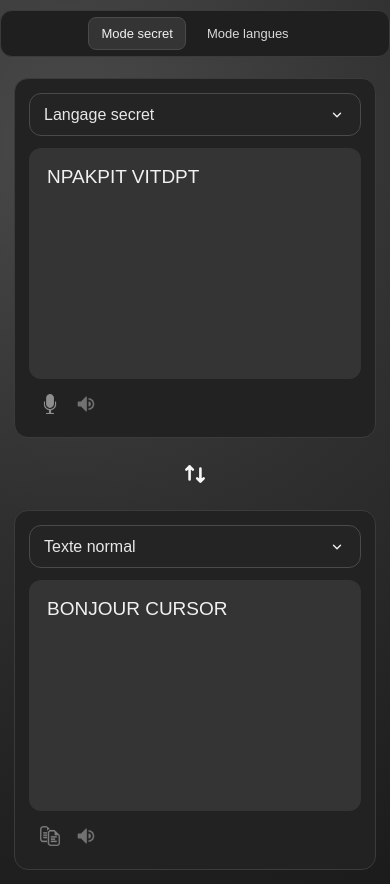
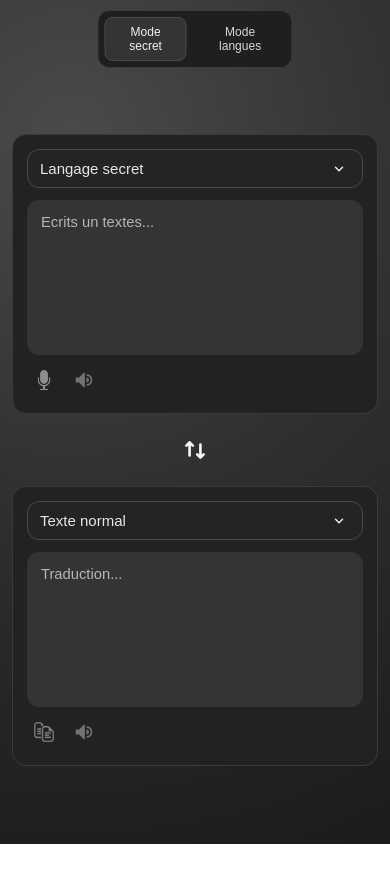
Before and after one commit to mileydelatreche-43Y4EH/languesecrete, a Next.js app: page / in a window 390 px wide. After the commit the page ends 844 px from the top, so only its background shows below. Built offline with nearby package versions, Linux system fonts and the light colour scheme.

Commit message:
update metadata et corrections

```diff
--- a/src/app/layout.tsx
+++ b/src/app/layout.tsx
@@ -13,8 +13,23 @@ const geistMono = Geist_Mono({
 });
 
 export const metadata: Metadata = {
-  title: "Traducteur Local",
-  description: "Prototype de traducteur avec interface type Google Translate.",
+  title: "SecretTrad — Traducteur & Langage secret",
+  description:
+    "Traduis du texte dans n'importe quelle langue, ou utilise notre langage secret personnel. Rapide, simple, et disponible partout.",
+  openGraph: {
+    title: "SecretTrad — Traducteur & Langage secret",
+    description:
+      "Traduis du texte dans n'importe quelle langue, ou utilise notre langage secret personnel. Rapide, simple, et disponible partout.",
+    type: "website",
+    locale: "fr_FR",
+  },
+  twitter: {
+    card: "summary",
+    title: "SecretTrad — Traducteur & Langage secret",
+    description:
+      "Traduis du texte dans n'importe quelle langue, ou utilise notre langage secret personnel.",
+  },
+  keywords: ["traducteur", "langage secret", "traduction", "chiffrement", "code secret"],
 };
 
 export default function RootLayout({
--- a/src/app/page.module.css
+++ b/src/app/page.module.css
@@ -4,8 +4,9 @@
   place-items: center;
   background: radial-gradient(circle at 18% 16%, #4a4a4a 0%, #2f2f2f 48%, #1b1b1b 100%);
   font-family: var(--font-geist-sans);
-  min-height: 100vh;
   padding: 24px;
+  padding-top: 72px;
+  box-sizing: border-box;
 }
 
 .pageLight {
@@ -18,7 +19,6 @@
   display: grid;
   place-items: center;
   gap: 12px;
-  padding-top: 64px;
 }
 
 .topModeSwitch {
@@ -68,11 +68,11 @@
 
 .translator {
   display: grid;
-  grid-template-columns: minmax(320px, 460px) auto minmax(320px, 460px);
+  grid-template-columns: minmax(0, 460px) auto minmax(0, 460px);
   gap: 18px;
   align-items: center;
   justify-content: center;
-  width: fit-content;
+  width: 100%;
   margin-inline: auto;
 }
 
@@ -80,8 +80,8 @@
   background: #222222;
   border: 1px solid #3b3b3b;
   border-radius: 14px;
-  width: min(100%, 460px);
-  min-height: 360px;
+  width: 100%;
+  min-height: 280px;
   padding: 14px;
   display: flex;
   flex-direction: column;
@@ -289,45 +289,53 @@
 
   .swapWrap {
     padding-top: 0;
+    display: flex;
+    justify-content: center;
   }
 
   .swapButton {
     transform: rotate(90deg);
   }
 
-  .panel {
-    width: 100%;
-  }
-
   .textarea {
-    font-size: 22px;
+    font-size: 20px;
+    min-height: 160px;
   }
 }
 
 @media (max-width: 560px) {
   .page {
+    padding: 12px;
+    padding-top: 68px;
+  }
+
+  .languageSelect {
+    font-size: 15px;
+    padding: 10px 36px 10px 12px;
+  }
+
+  .languageSearch {
+    font-size: 15px;
+  }
+
+  .textarea {
+    font-size: 18px;
+    min-height: 140px;
     padding: 14px;
   }
 
-  .header h1 {
-    font-size: 28px;
+  .topModeSwitch {
+    width: auto;
+    justify-content: center;
   }
 
-  .languageSelect {
-    font-size: 16px;
+  .viewButton {
+    padding: 7px 10px;
+    font-size: 12px;
   }
 
-  .languageSearch {
-    font-size: 16px;
-  }
-
-  .textarea {
-    font-size: 19px;
-    min-height: 180px;
-  }
-
-  .topModeSwitch {
-    width: 100%;
-    justify-content: center;
+  .panelActions {
+    padding-left: 4px;
+    gap: 14px;
   }
 }
--- a/src/app/page.tsx
+++ b/src/app/page.tsx
@@ -330,7 +330,7 @@ export default function Home() {
   const [targetMode, setTargetMode] = useState<ModeCode>("normal");
   const [sourceLanguage, setSourceLanguage] = useState<LanguageCode>("fr");
   const [targetLanguage, setTargetLanguage] = useState<LanguageCode>("en");
-  const [sourceText, setSourceText] = useState("NPAKPIT VITDPT");
+  const [sourceText, setSourceText] = useState("");
   const [languageTranslatedText, setLanguageTranslatedText] = useState("");
   const [isListening, setIsListening] = useState(false);
   const [copyStatus, setCopyStatus] = useState<"idle" | "copied">("idle");
@@ -521,7 +521,6 @@ export default function Home() {
                     const nextSourceMode = event.target.value as ModeCode;
                     setSourceMode(nextSourceMode);
                     setTargetMode(getOppositeMode(nextSourceMode));
-                    setSourceText("");
                   }}
                 >
                   {MODES.map((mode) => (
@@ -615,7 +614,6 @@ export default function Home() {
                     const nextTargetMode = event.target.value as ModeCode;
                     setTargetMode(nextTargetMode);
                     setSourceMode(getOppositeMode(nextTargetMode));
-                    setSourceText("");
                   }}
                 >
                   {MODES.map((mode) => (
```
